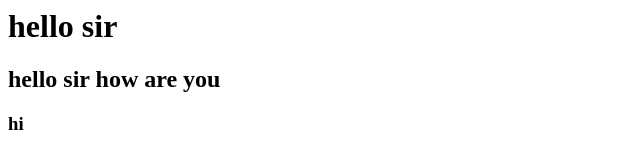
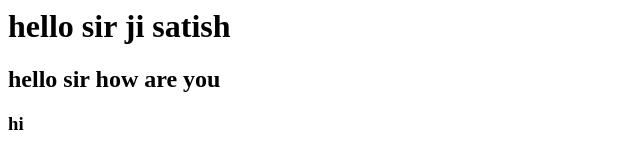
Before and after one commit to smonu/test, a plain HTML site: page index.html in a window 1280 px wide. Shown: the whole page, without its empty margins (0-640 px from the left). Drawn offline with Linux system fonts and the light colour scheme.

Commit message:
satish add

```diff
--- a/index.html
+++ b/index.html
@@ -1,6 +1,6 @@
 <html>
 <body>
-<h1> hello sir</h1>
+<h1> hello sir ji satish</h1>
 <h2>hello sir how are you</h2>
 <h3>hi </h3>
 </body>
```
